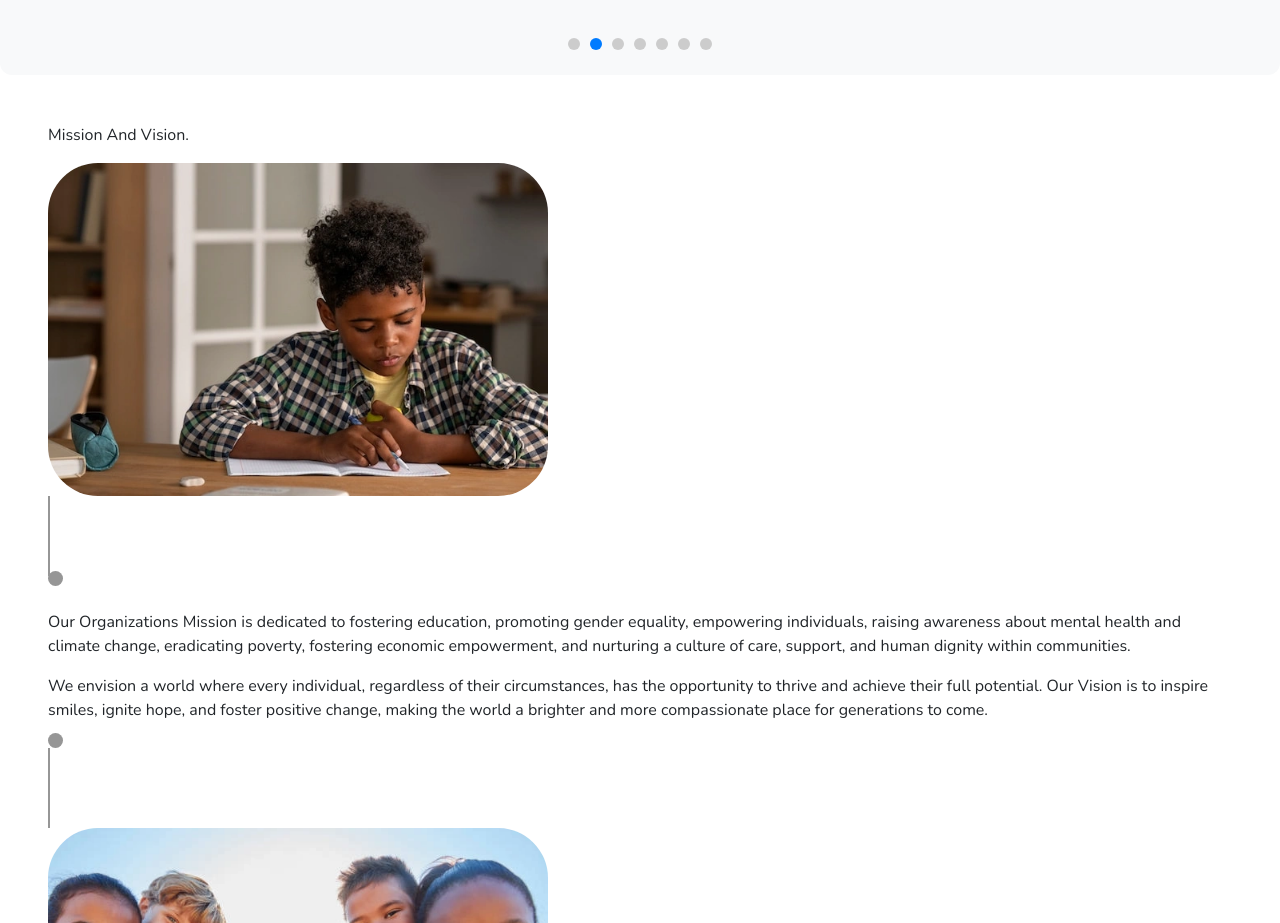
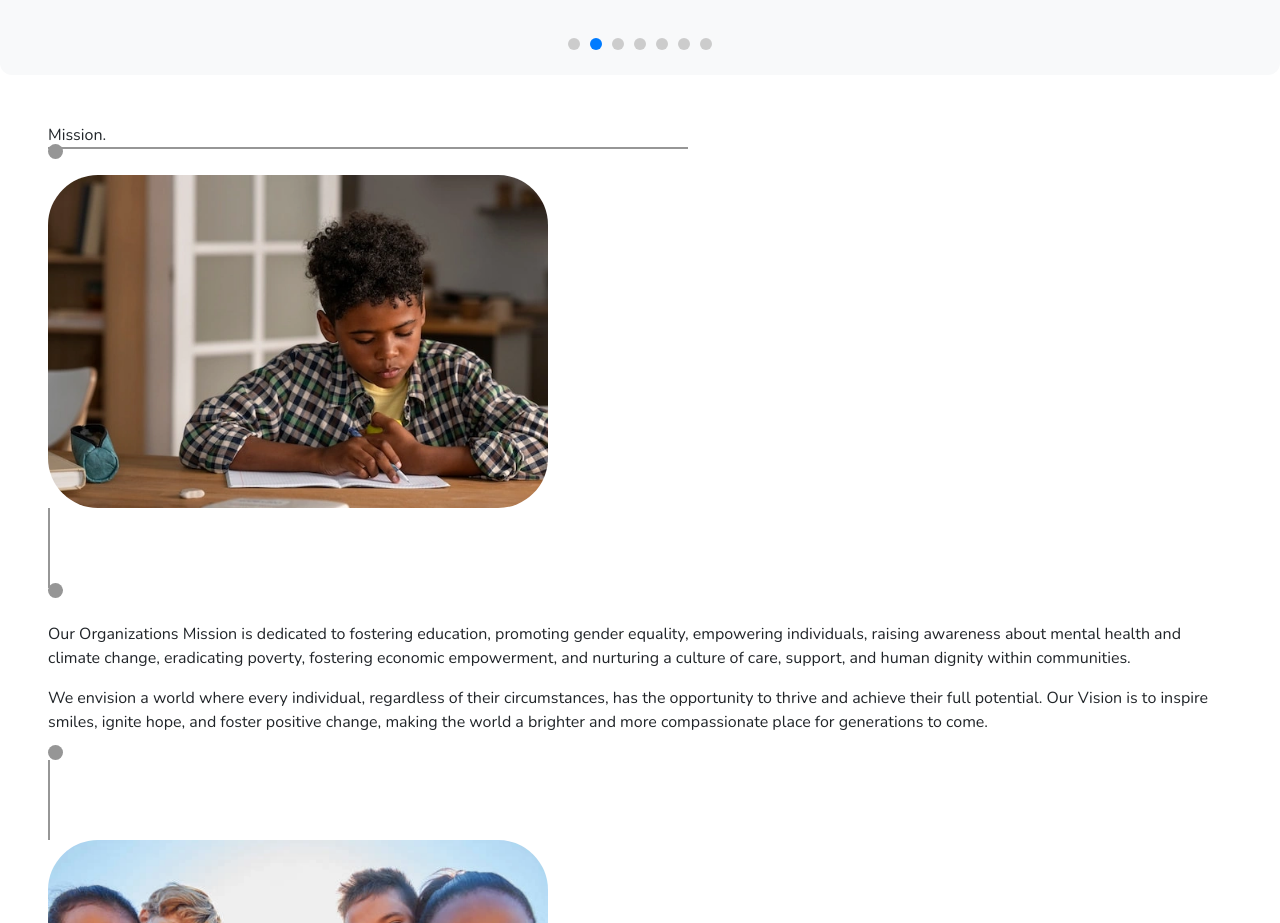
Before and after one commit to Brianali-codes/remaya-react, a React (Vite) app: page / in a window 1280 px wide. Shown: the part 5000-5923 px from the top of the page. Built offline with nearby package versions, Linux system fonts and the light colour scheme; a web font is replaced by a local one.

Commit message:
adjust UI.

```diff
--- a/src/mission.jsx
+++ b/src/mission.jsx
@@ -7,7 +7,13 @@ export default function Mission(){
     return(
         <>
             <div className="flex flex-col justify-center items-center p-5 gap-5" >
-                <p className="desc text-2xl font-bold">Mission And Vision.</p>
+            <p className='desc font-bold text-3xl'>
+                    Mission.
+                    <div className='flex flex-row'>
+                        <div class="horizontal-line"></div>
+                        <div class="circle"></div>
+                    </div>
+                </p>
                 <div className="flex flex-row justify-center items-center mission" id='mission'>
                     <div className='flex-flex-col justify-center items-center'>
                         <motion.div
```
